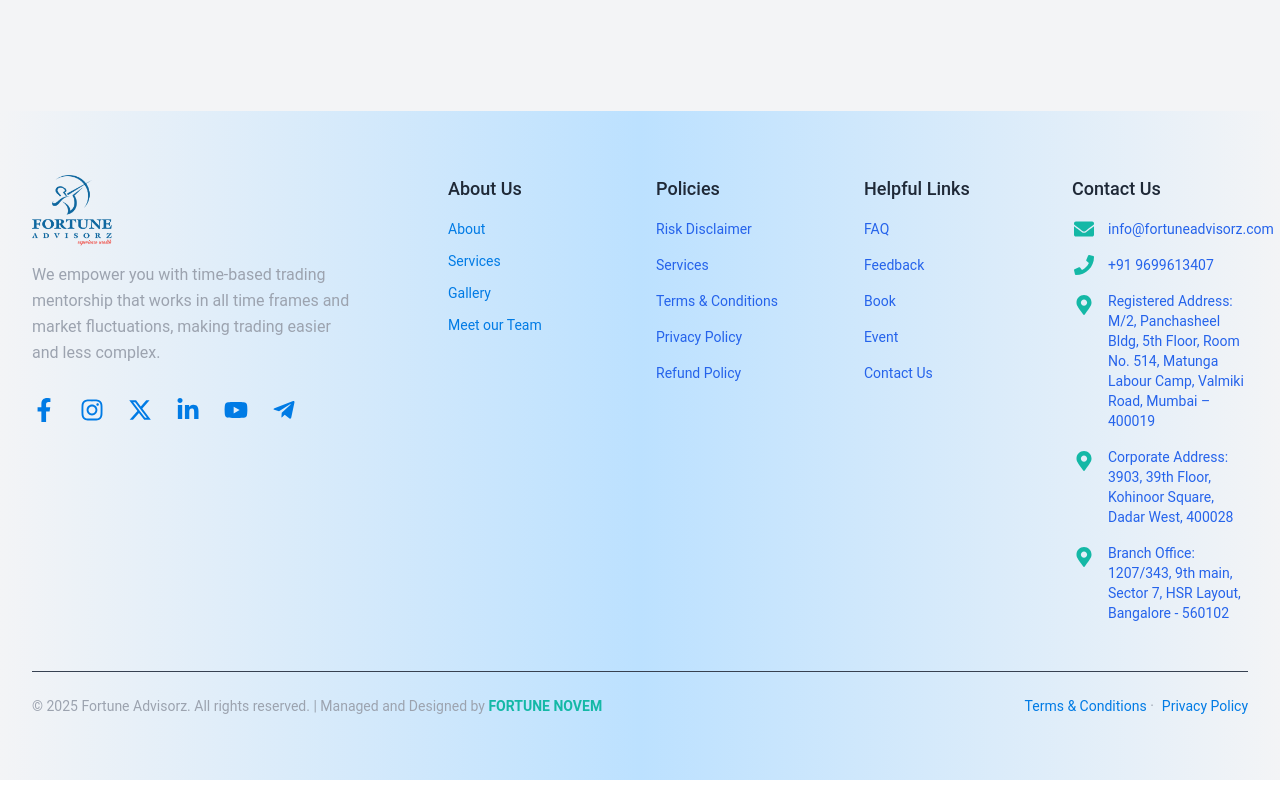
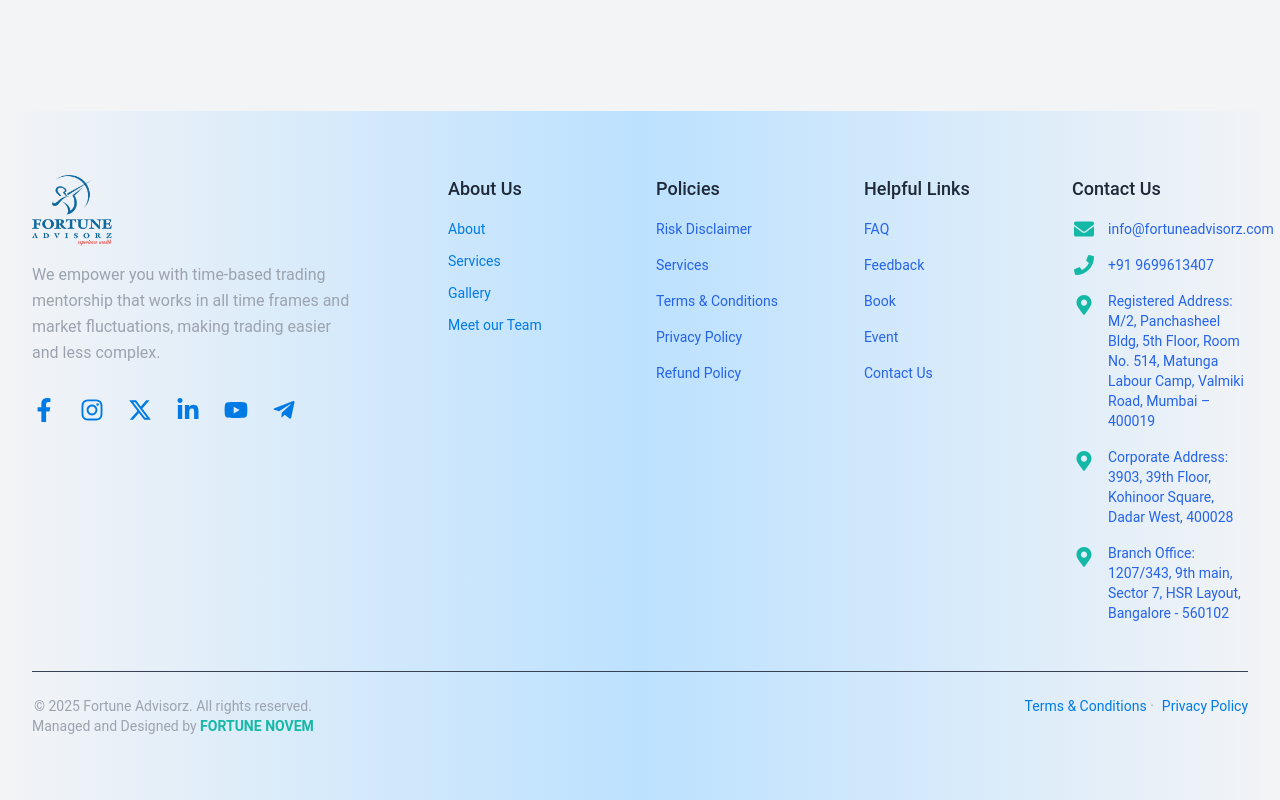
Before and after one commit to Sarvesh-24/FortuneWeb, a React (Create React App) app: page /accessform in a window 1280 px wide. Shown: the part 689-1489 px from the top of the page. Built offline with nearby package versions, Linux system fonts and the light colour scheme.

Commit message:
Changes done in footer

```diff
--- a/src/components/Footer.js
+++ b/src/components/Footer.js
@@ -264,9 +264,14 @@ const Footer = () => {
 
     <div className="mt-12 border-t border-gray-700 pt-6">
   <div className="text-center sm:flex sm:justify-between">
-    <p className="text-sm text-gray-400 dark:text-gray-500">
-      &copy; 2025 Fortune Advisorz. All rights reserved. | Managed and Designed by <span className="text-teal-500 font-semibold">FORTUNE NOVEM</span>
-    </p>
+    <div>
+      <p className="text-sm text-gray-400 dark:text-gray-500">
+        &copy; 2025 Fortune Advisorz. All rights reserved.
+      </p>
+      <p className="text-sm text-gray-400 dark:text-gray-500">
+        Managed and Designed by <span className="text-teal-500 font-semibold">FORTUNE NOVEM</span>
+      </p>
+    </div>
     <p className="mt-4 sm:mt-0 text-sm text-gray-400 dark:text-gray-500">
       <a href="/termsAndConditions" className="hover:text-teal-500">Terms & Conditions</a> ·
       <a href="/policies" className="hover:text-teal-500 ml-2">Privacy Policy</a>
```
